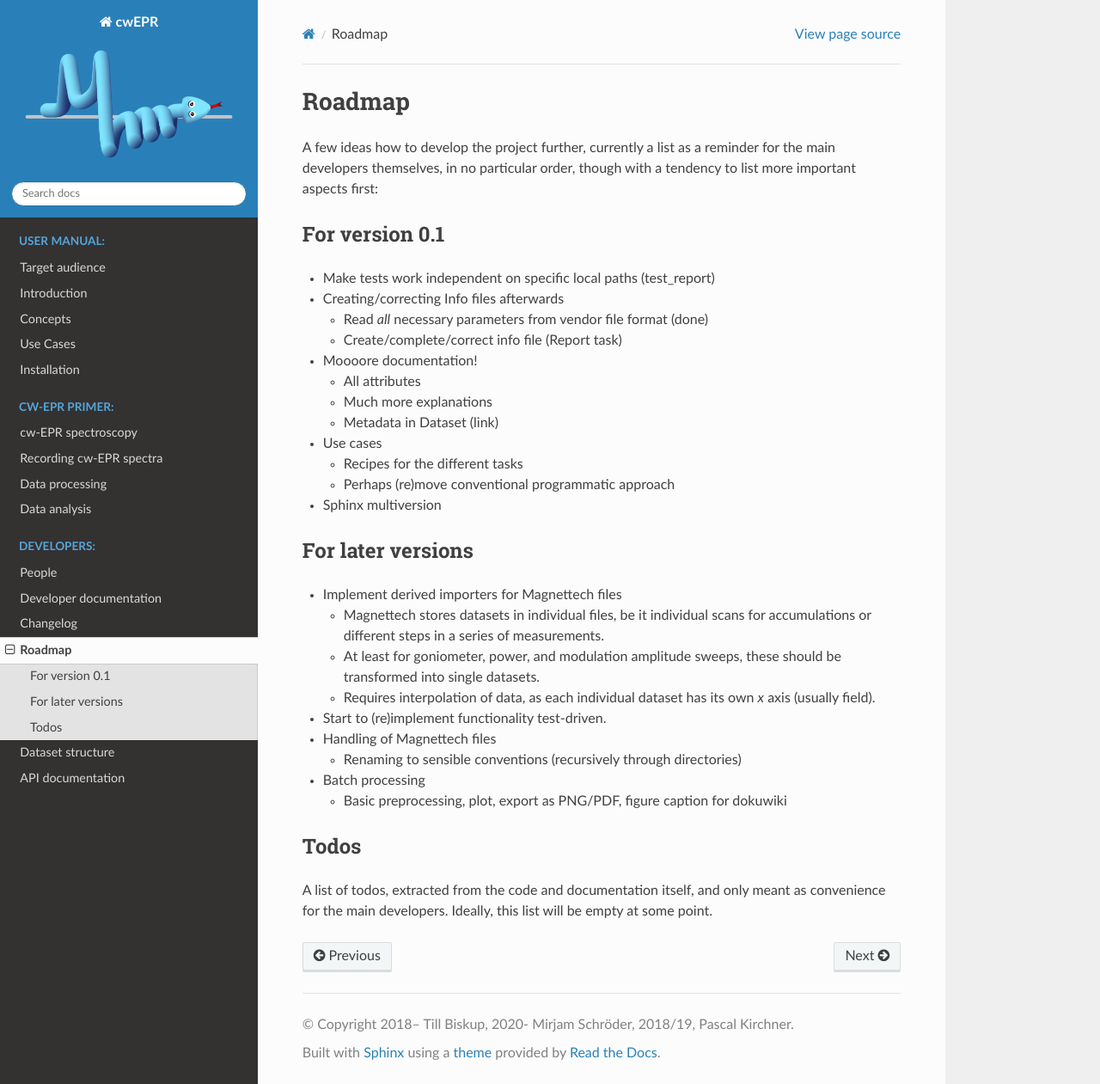
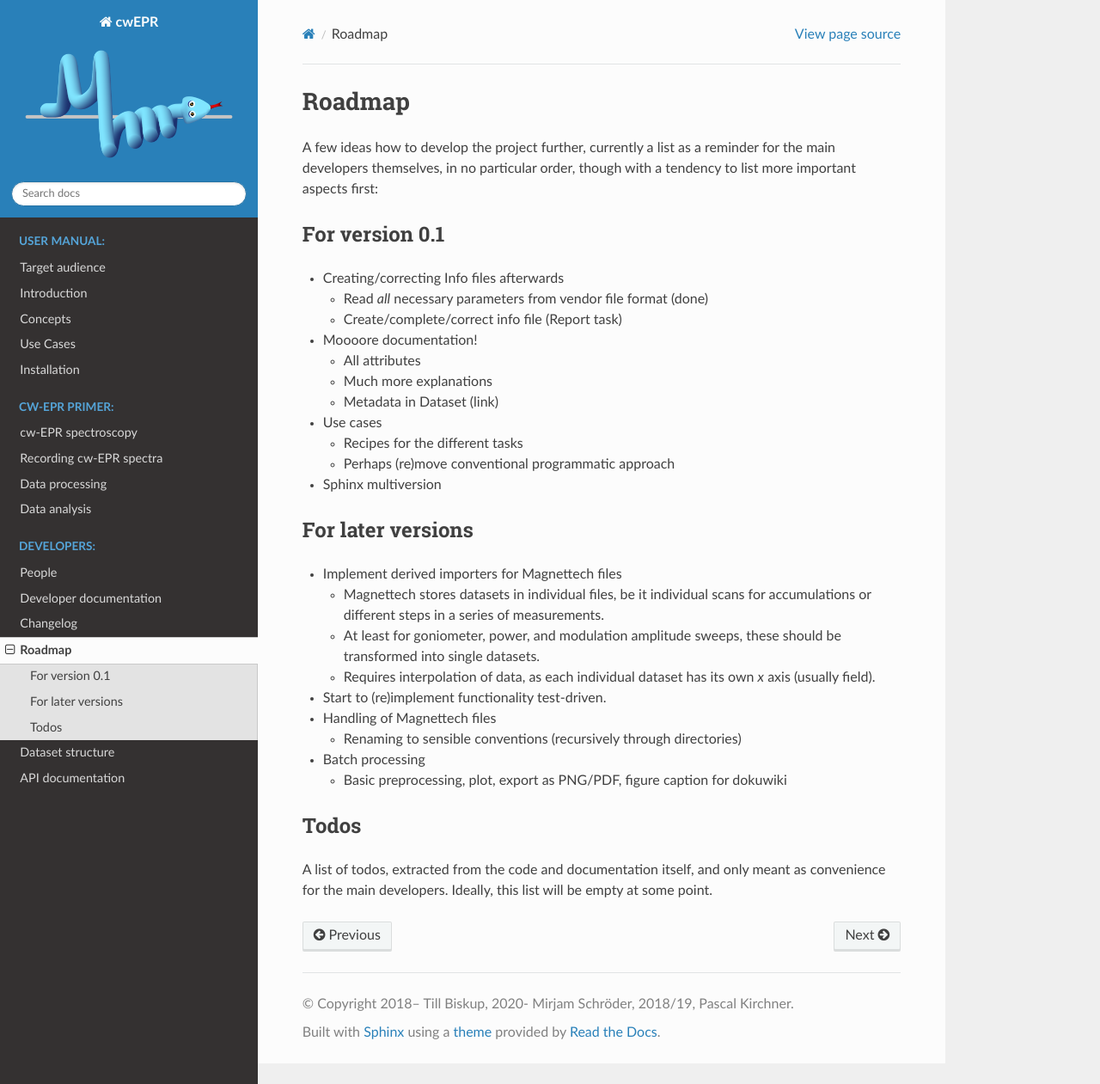
Before and after one commit to tillbiskup/cwepr, a Sphinx documentation site: the page built from docs/roadmap.rst, in a window 1280 px wide and 1261 px high. Shown: the whole window at 86% size. Built offline with Sphinx 7.4.7 and the Read the Docs theme 2.0.0, drawn with Linux system fonts in a browser that asks for light colours.

Commit message:
Made tests independent of local paths (works only with ASpecD 0.2.1)

```diff
--- a/docs/roadmap.rst
+++ b/docs/roadmap.rst
@@ -8,8 +8,6 @@ A few ideas how to develop the project further, currently a list as a reminder f
 
 For version 0.1
 ===============
-
-* Make tests work independent on specific local paths (test_report)
 
 * Creating/correcting Info files afterwards
 
```
Also changed, not shown: 2 other files.
